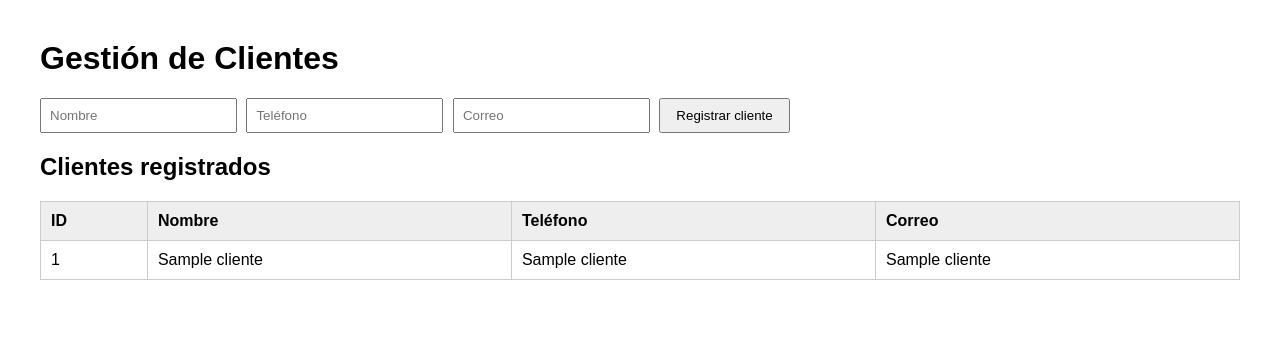
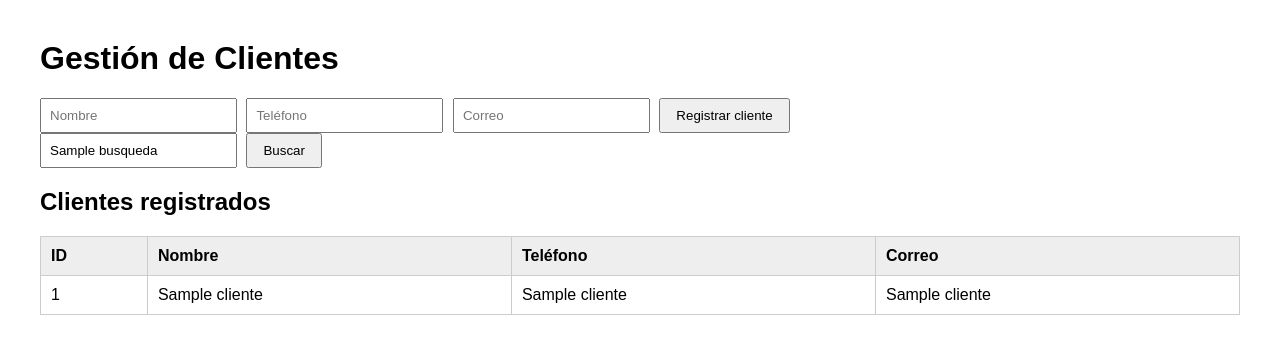
Before and after one commit to eliezelbatista14-ui/programacion-3-proyecto-final, a Flask app: template templates/clientes.html in a window 1280 px wide. Shown: the top 354 px of the page. Run offline with Flask 3, Linux system fonts and the light colour scheme; the template is opened without the code that fills it: most values are stand-ins (such as "Sample title", 1, 10 or a date in 2020).

Commit message:
feat: agregar búsqueda de clientes

```diff
--- a/app.py
+++ b/app.py
@@ -28,16 +28,31 @@ def crear_tabla():
 
 @app.route("/")
 def inicio():
+
+    busqueda = request.args.get("busqueda", "")
+
     conexion = conectar_db()
 
-    clientes = conexion.execute(
-        "SELECT * FROM clientes"
-    ).fetchall()
+    if busqueda:
+        clientes = conexion.execute(
+            """
+            SELECT * FROM clientes
+            WHERE nombre LIKE ? OR telefono LIKE ?
+            """,
+            (f"%{busqueda}%", f"%{busqueda}%")
+        ).fetchall()
+    else:
+        clientes = conexion.execute(
+            "SELECT * FROM clientes"
+        ).fetchall()
 
     conexion.close()
 
-    return render_template("clientes.html", clientes=clientes)
-
+    return render_template(
+        "clientes.html",
+        clientes=clientes,
+        busqueda=busqueda
+    )
 
 @app.route("/clientes", methods=["POST"])
 def registrar_cliente():
--- a/templates/clientes.html
+++ b/templates/clientes.html
@@ -23,6 +23,21 @@
         </button>
 
     </form>
+
+    <form action="/" method="GET">
+
+    <input
+        type="text"
+        name="busqueda"
+        placeholder="Buscar por nombre o teléfono"
+        value="{{ busqueda }}"
+    >
+
+    <button type="submit">
+        Buscar
+    </button>
+
+</form>
 
     <h2>Clientes registrados</h2>
 
```
